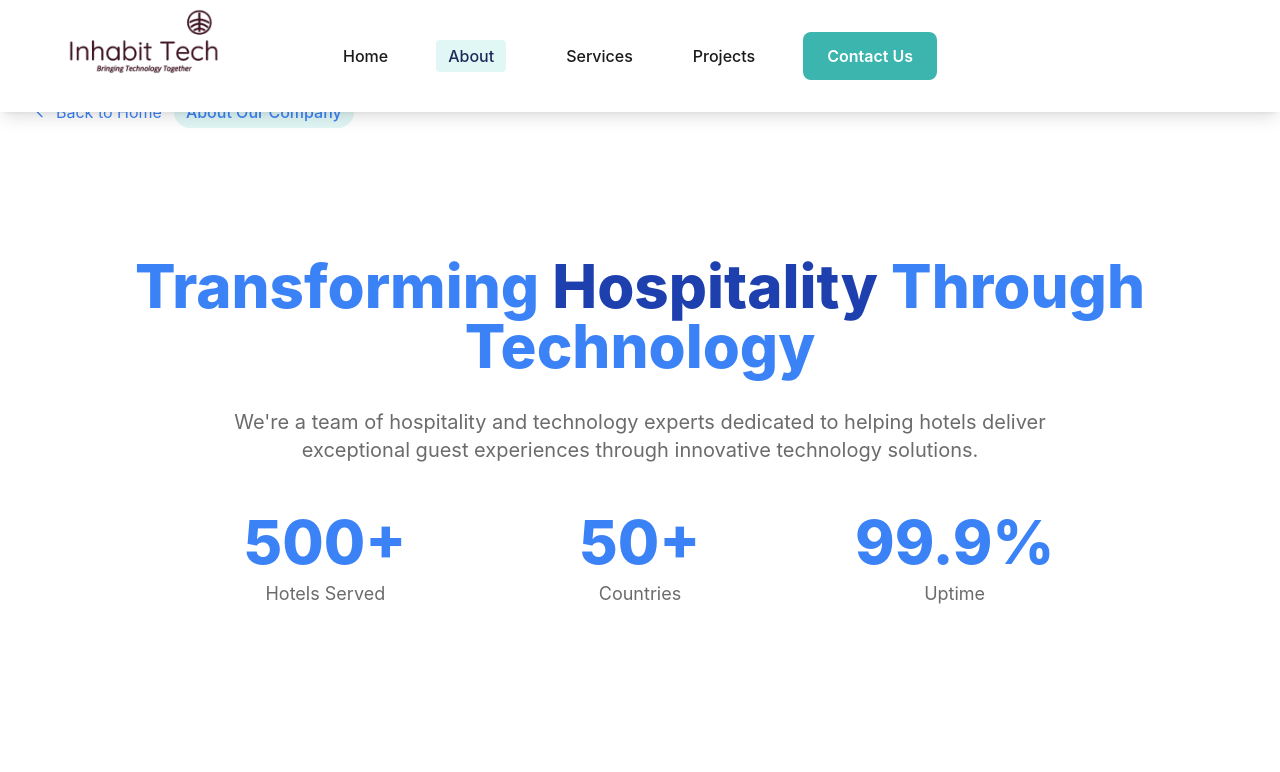
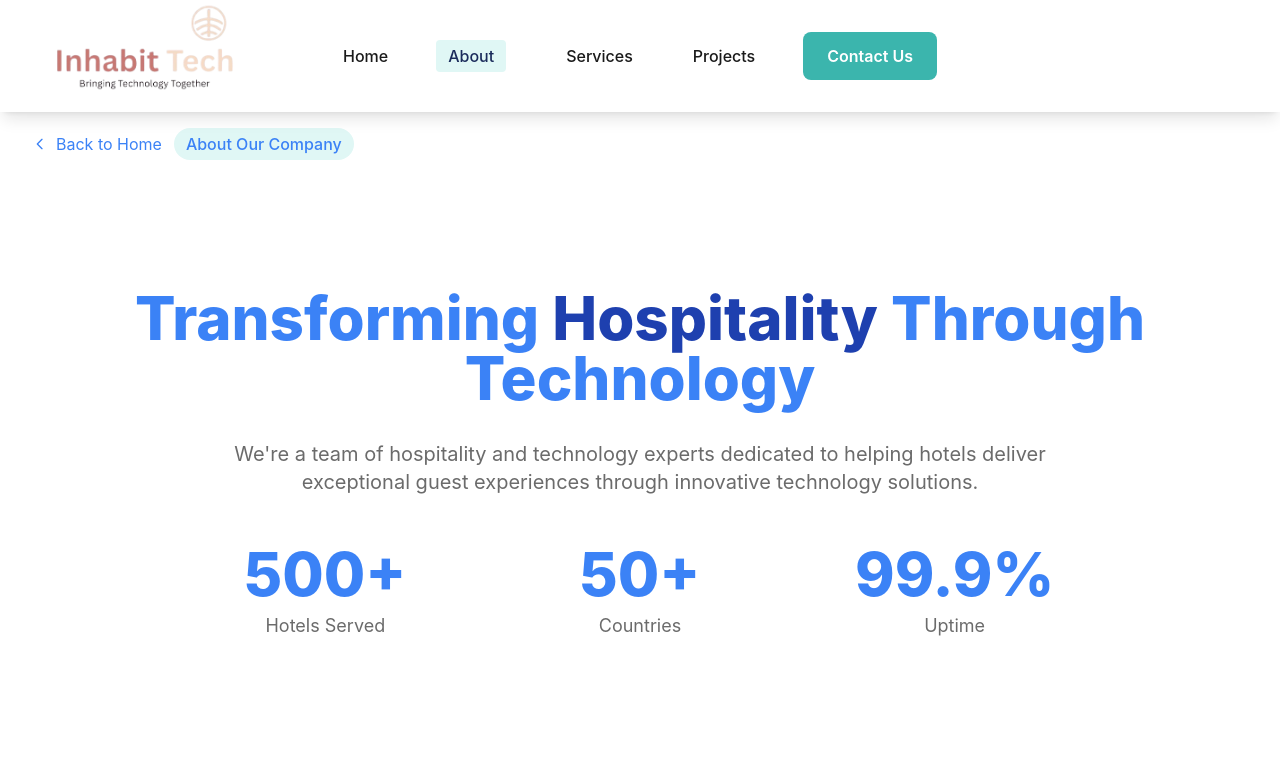
Before and after one commit to ajaypanchal761/inhabittech, a React (Vite) app in the folder frontend/: page /about in a window 1280 px wide. Shown: the top 772 px of the page. Built offline with nearby package versions, Linux system fonts and the light colour scheme; no server answers.

Commit message:
new logo

```diff
--- a/frontend/src/App.jsx
+++ b/frontend/src/App.jsx
@@ -1,5 +1,6 @@
 import './App.css'
 import { Routes, Route, Navigate } from 'react-router-dom'
+import ScrollToTop from './components/ScrollToTop'
 import Home from './components/Home'
 import ProjectDetail from './components/ProjectDetail'
 import AboutUs from './components/AboutUs'
@@ -22,7 +23,9 @@ import ProtectedRoute from './components/admin/ProtectedRoute'
 
 function App() {
   return (
-    <Routes>
+    <>
+      <ScrollToTop />
+      <Routes>
       {/* Public Routes */}
       <Route path="/" element={<Home />} />
       <Route path="/project/:id" element={<ProjectDetail />} />
@@ -165,7 +168,8 @@ function App() {
       {/* Redirect unknown routes */}
       <Route path="*" element={<Navigate to="/" replace />} />
 
-    </Routes>
+      </Routes>
+    </>
   )
 }
 
--- a/frontend/src/components/AboutUs.jsx
+++ b/frontend/src/components/AboutUs.jsx
@@ -91,7 +91,7 @@ function AboutUs() {
       <Header />
 
       {/* Breadcrumbs */}
-      <div className="pt-24 pb-8 bg-white">
+      <div className="pt-24 md:pt-28 lg:pt-32 pb-8 bg-white">
         <div className="container mx-auto px-4 sm:px-6 lg:px-8">
           <div className="flex items-center gap-3 mb-8">
             <Link
--- a/frontend/src/components/ContactUs.jsx
+++ b/frontend/src/components/ContactUs.jsx
@@ -114,7 +114,7 @@ function ContactUs() {
       <Header />
 
       {/* Hero Section with Background Image */}
-      <section className="pt-24 pb-16 md:pb-24 relative overflow-hidden">
+      <section className="pt-24 md:pt-28 lg:pt-32 pb-16 md:pb-24 relative overflow-hidden">
         {/* Background Image from assets */}
         <div
           className="absolute inset-0 z-0 bg-cover bg-center bg-no-repeat"
--- a/frontend/src/components/Footer.jsx
+++ b/frontend/src/components/Footer.jsx
@@ -1,4 +1,4 @@
-import logo from '../assets/logo.png'
+import logo from '../assets/newlogo.png'
 
 function Footer() {
   return (
--- a/frontend/src/components/Header.jsx
+++ b/frontend/src/components/Header.jsx
@@ -1,6 +1,6 @@
 import { useState } from 'react'
 import { Link, useLocation, useNavigate } from 'react-router-dom'
-import logo from '../assets/logo.png'
+import logo from '../assets/newlogo.png'
 
 function Header() {
   const [isMenuOpen, setIsMenuOpen] = useState(false)
@@ -42,7 +42,11 @@ function Header() {
       <nav className="w-full px-4 sm:px-6 lg:px-8">
         <div className="max-w-7xl mx-auto flex items-center justify-between h-20 md:h-24 lg:h-28 relative">
           {/* Logo - Image from assets folder - Left side */}
-          <Link to="/" className="flex items-center flex-shrink-0 max-w-[250px] md:max-w-[300px] lg:max-w-[350px] xl:max-w-none">
+          <Link
+            to="/"
+            onClick={() => window.scrollTo({ top: 0, behavior: 'instant' })}
+            className="flex items-center flex-shrink-0 max-w-[250px] md:max-w-[300px] lg:max-w-[350px] xl:max-w-none"
+          >
             <img
               src={logo}
               alt="Inhabit Tech Logo"
--- a/frontend/src/components/ProjectDetail.jsx
+++ b/frontend/src/components/ProjectDetail.jsx
@@ -115,7 +115,7 @@ function ProjectDetail() {
     >
       <Header />
       {/* Top Navigation */}
-      <div className="container mx-auto px-4 sm:px-6 lg:px-8 pt-24 md:pt-28 pb-12 md:pb-16">
+      <div className="container mx-auto px-4 sm:px-6 lg:px-8 pt-24 md:pt-28 lg:pt-32 pb-12 md:pb-16">
         <button
           onClick={() => navigate('/')}
           className="flex items-center gap-2 text-white hover:opacity-70 transition-opacity mb-6 md:mb-8"
--- /dev/null
+++ b/frontend/src/components/ScrollToTop.jsx
@@ -0,0 +1,19 @@
+import { useEffect } from 'react'
+import { useLocation } from 'react-router-dom'
+
+function ScrollToTop() {
+  const { pathname } = useLocation()
+
+  useEffect(() => {
+    // Scroll to top when route changes
+    window.scrollTo({
+      top: 0,
+      left: 0,
+      behavior: 'instant' // Use 'instant' for immediate scroll, or 'smooth' for smooth scroll
+    })
+  }, [pathname])
+
+  return null
+}
+
+export default ScrollToTop
--- a/frontend/src/components/Services.jsx
+++ b/frontend/src/components/Services.jsx
@@ -62,7 +62,7 @@ function Services() {
       <Header />
 
       {/* Breadcrumbs */}
-      <div className="pt-24 pb-8 bg-white">
+      <div className="pt-24 md:pt-28 lg:pt-32 pb-8 bg-white">
         <div className="container mx-auto px-4 sm:px-6 lg:px-8">
           <div className="flex items-center gap-3 mb-8">
             <Link
--- a/frontend/src/components/admin/AdminSidebar.jsx
+++ b/frontend/src/components/admin/AdminSidebar.jsx
@@ -1,6 +1,6 @@
 import { useNavigate, useLocation } from 'react-router-dom';
 import { useAdmin } from '../../context/AdminContext';
-import logo from '../../assets/logo.png';
+import logo from '../../assets/newlogo.png';
 
 function AdminSidebar({ isOpen, onClose }) {
   const navigate = useNavigate();
```
Also changed, not shown: frontend/src/assets/logo.png (deleted), frontend/src/assets/newlogo.png (added).
